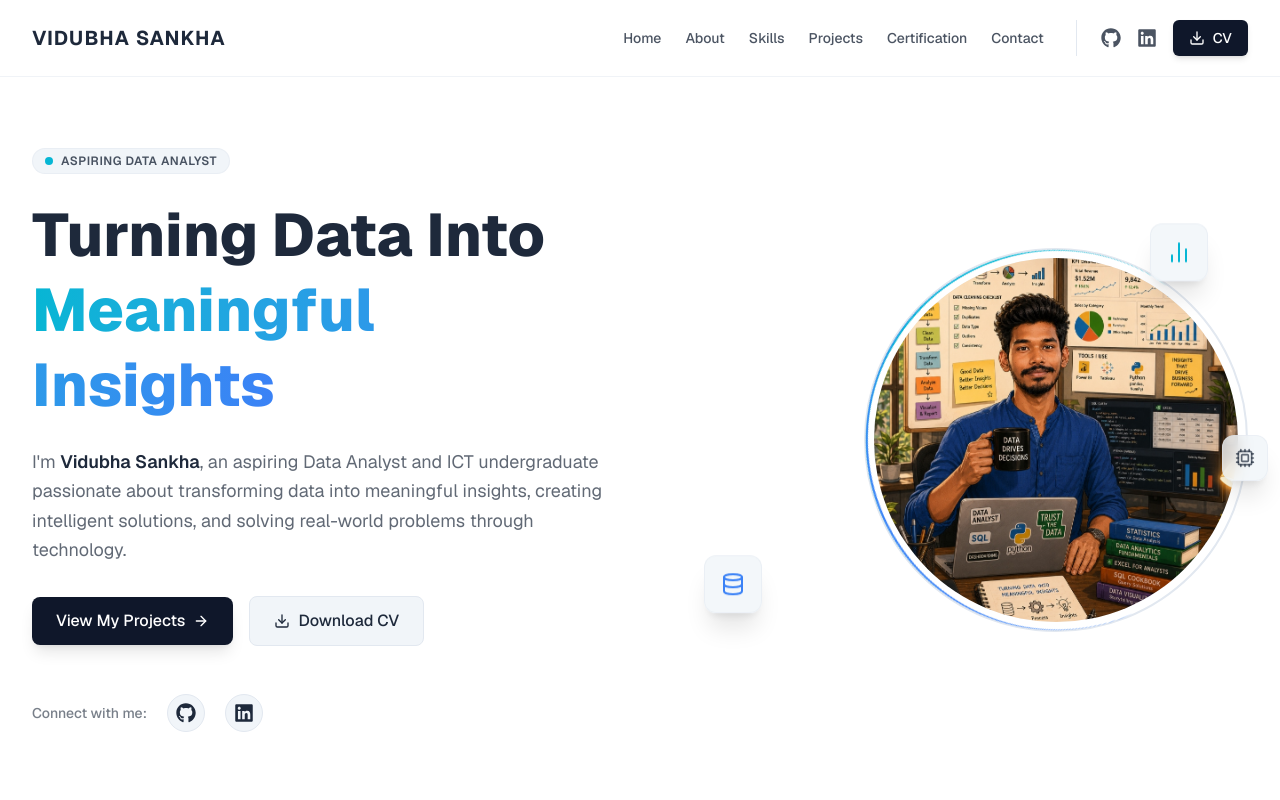
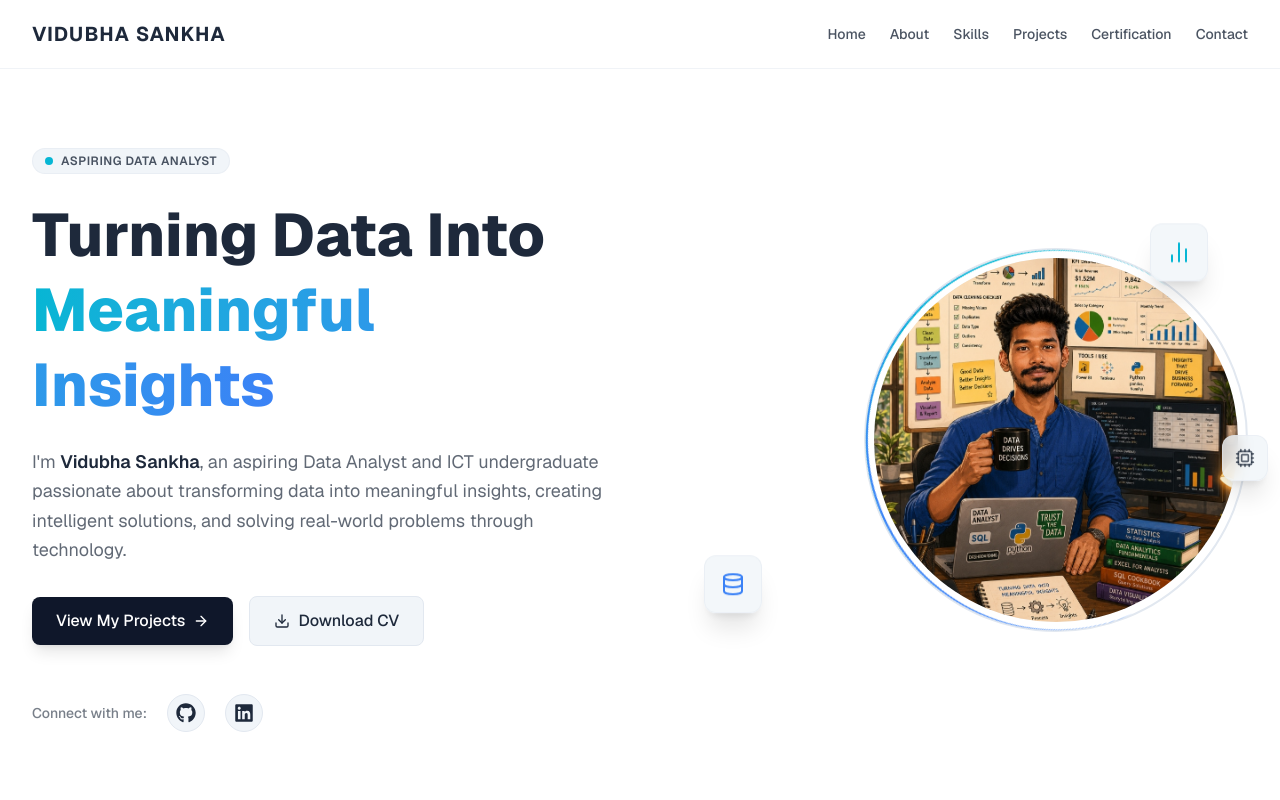
Before and after one commit to vidubha-sankha/my-portfolio, a Next.js app: page / in a window 1280 px wide. Shown: the top 800 px of the page. Built offline with nearby package versions, Linux system fonts and the light colour scheme.

Commit message:
chore: remove social links and CV button from Navbar

```diff
--- a/src/components/Navbar.tsx
+++ b/src/components/Navbar.tsx
@@ -1,8 +1,7 @@
 "use client";
 
 import { useState, useEffect } from "react";
-import { Menu, X, Download } from "lucide-react";
-import { FaGithub as Github, FaLinkedin as Linkedin } from "react-icons/fa";
+import { Menu, X } from "lucide-react";
 import Link from "next/link";
 
 const navLinks = [
@@ -60,22 +59,6 @@ export default function Navbar() {
               ))}
             </div>
 
-            <div className="flex items-center space-x-4 border-l border-border pl-6">
-              <Link href="https://github.com/vidubha-sankha" target="_blank" className="text-foreground/80 hover:text-accent transition-colors">
-                <Github className="w-5 h-5" />
-              </Link>
-              <Link href="LINKEDIN_URL_HERE" target="_blank" className="text-foreground/80 hover:text-accent transition-colors">
-                <Linkedin className="w-5 h-5" />
-              </Link>
-              <a
-                href="CV_FILE_HERE"
-                download
-                className="flex items-center px-4 py-2 bg-primary text-white rounded-md hover:bg-primary/90 transition-all shadow-md hover:shadow-lg text-sm font-medium"
-              >
-                <Download className="w-4 h-4 mr-2" />
-                CV
-              </a>
-            </div>
           </div>
 
           {/* Mobile menu button */}
@@ -104,22 +87,6 @@ export default function Navbar() {
                 {link.name}
               </Link>
             ))}
-            <div className="flex items-center space-x-4 px-3 py-4 mt-4 border-t border-border">
-              <Link href="https://github.com/vidubha-sankha" target="_blank" className="text-foreground/80 hover:text-accent">
-                <Github className="w-6 h-6" />
-              </Link>
-              <Link href="LINKEDIN_URL_HERE" target="_blank" className="text-foreground/80 hover:text-accent">
-                <Linkedin className="w-6 h-6" />
-              </Link>
-              <a
-                href="CV_FILE_HERE"
-                download
-                className="flex items-center px-4 py-2 bg-primary text-white rounded-md hover:bg-primary/90 transition-all text-sm font-medium w-full justify-center"
-              >
-                <Download className="w-4 h-4 mr-2" />
-                Download CV
-              </a>
-            </div>
           </div>
         </div>
       )}
```
